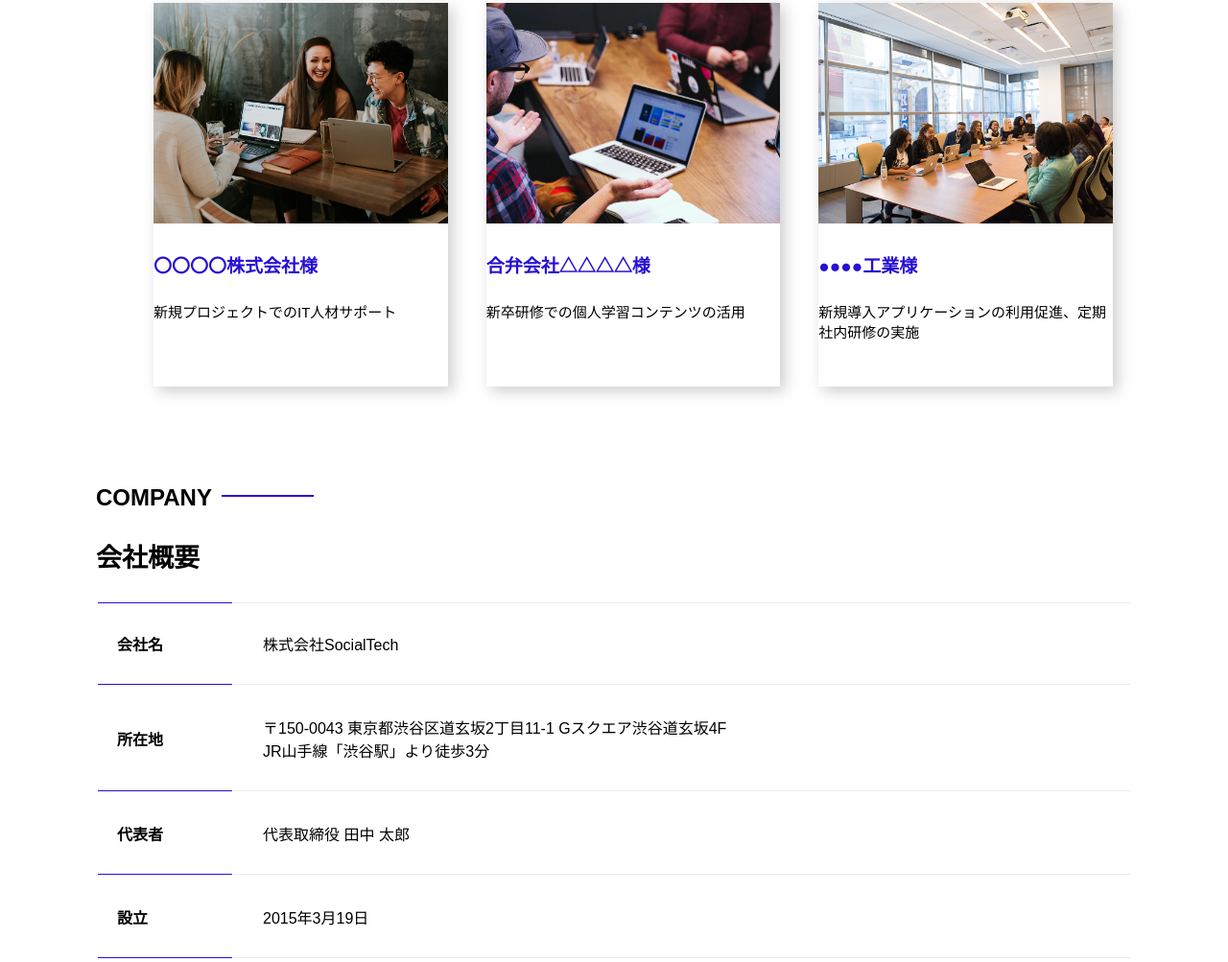
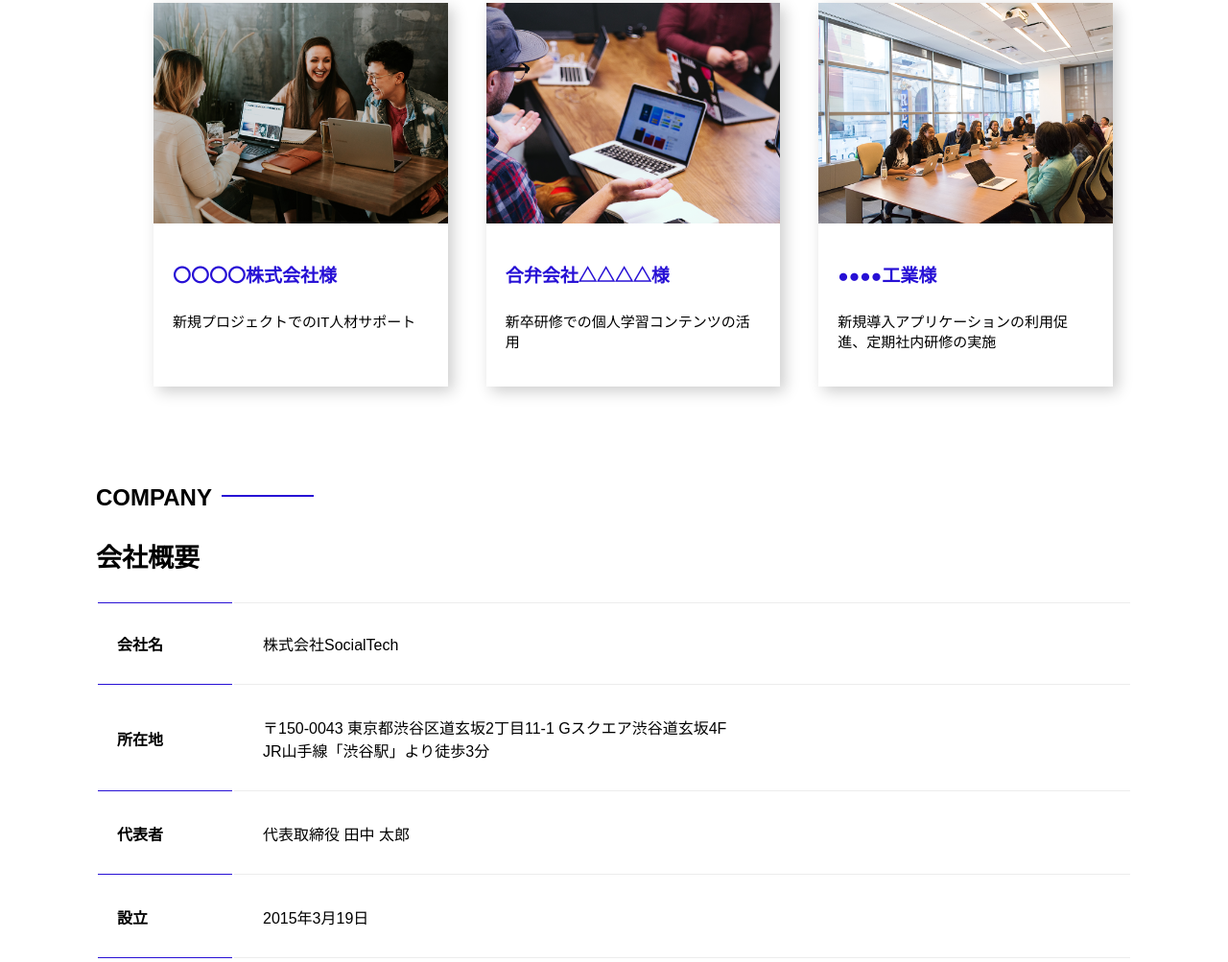
Before and after one commit to mwammth/html-css-basic-kadai, a plain HTML site: page kadai_012/index.html in a window 1280 px wide. Shown: the part 5188-6191 px from the top of the page at 96% size. Drawn offline with Linux system fonts and the light colour scheme.

Commit message:
Update style.css

```diff
--- a/kadai_012/style.css
+++ b/kadai_012/style.css
@@ -516,7 +516,7 @@ li {
   width: 100%;
 }
 
-.text-info {
+.case-info {
   padding: 10px 20px;
 }
 
```
